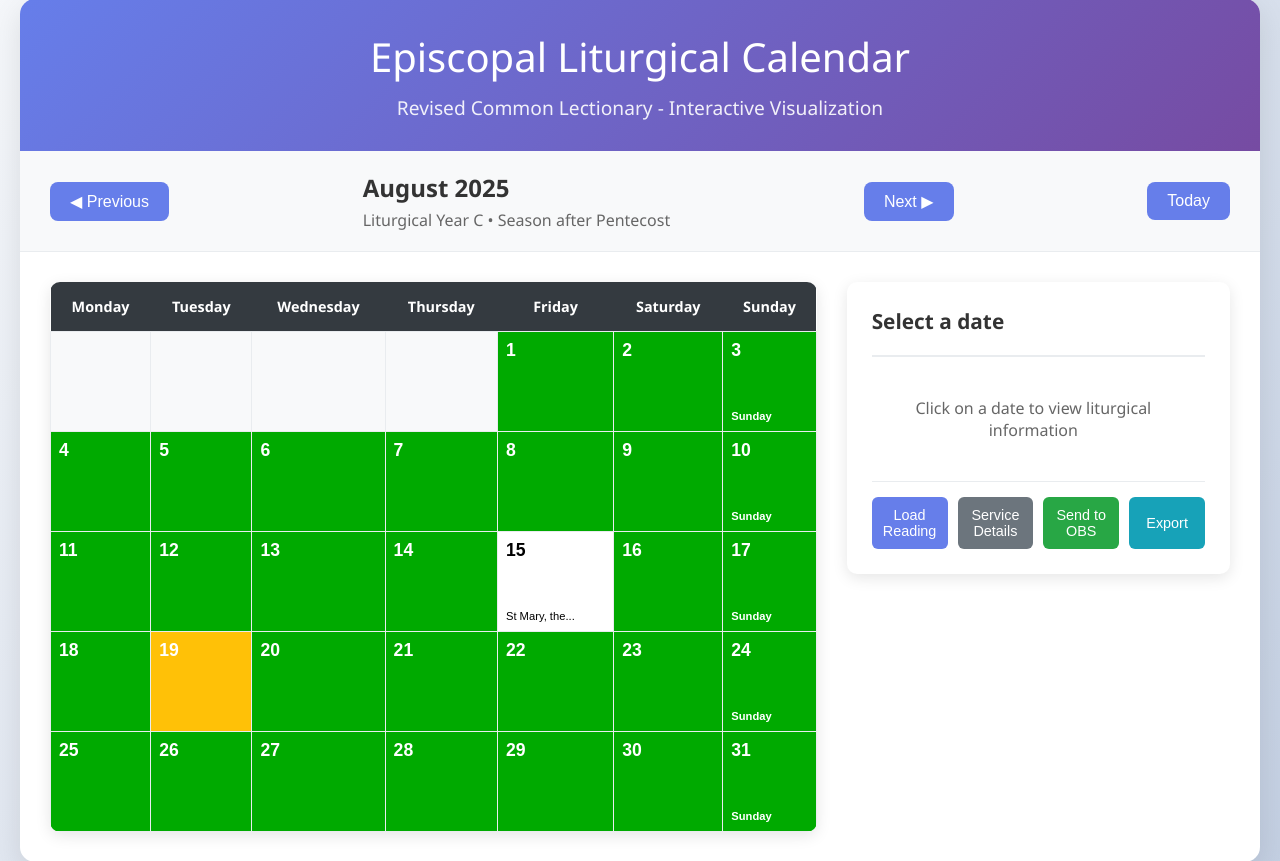
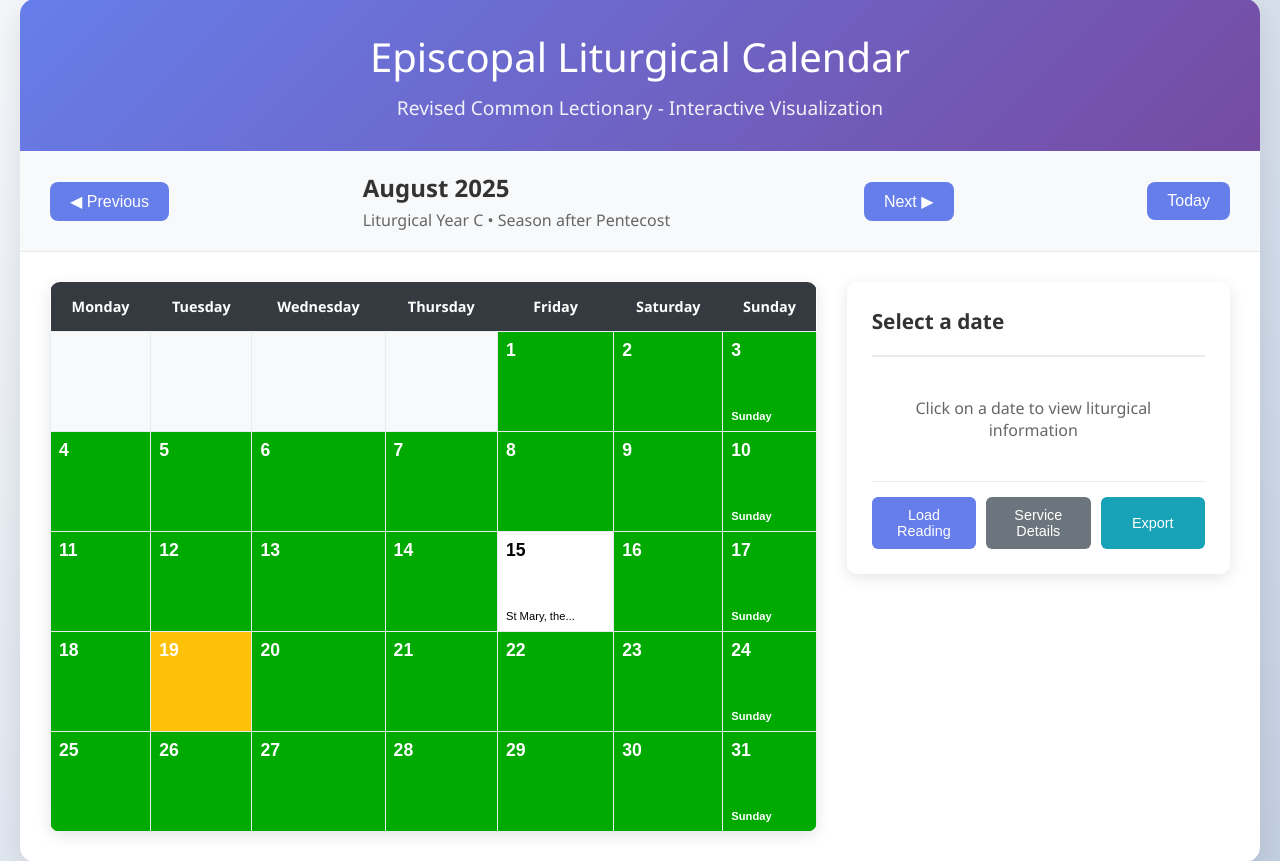
Before and after one commit to philippe-in-sf/LiturgyCreator, a Flask app: page / in a window 1280 px wide. Shown: the part 21-882 px from the top of the page. Run offline with Flask 3, Linux system fonts and the light colour scheme.

Commit message:
Remove OBS sending feature and streamline export process
Remove the "Send to OBS" button and functionality from the calendar interface, focusing solely on the export feature for retrieving readings. This change temporarily disables direct OBS integration in favor of the export workflow.

Replit-Commit-Author: Agent
Replit-Commit-Session-Id: 384dec8e-8a16-462f-a632-3e99a11fa241
Replit-Commit-Checkpoint-Type: full_checkpoint

```diff
--- a/templates/calendar.html
+++ b/templates/calendar.html
@@ -480,7 +480,6 @@
                 <div class="action-buttons">
                     <button class="action-btn btn-primary" onclick="loadReadings()">Load Reading</button>
                     <button class="action-btn btn-secondary" onclick="showServiceDetails()">Service Details</button>
-                    <button class="action-btn btn-success" onclick="sendToOBS()">Send to OBS</button>
                     <button class="action-btn btn-info" onclick="exportReading()">Export</button>
                 </div>
             </div>
@@ -787,41 +786,7 @@
             loadReadingsForDate(dateStr);
         }
 
-        function sendToOBS() {
-            if (!selectedReadings || !selectedReadings.has_readings) {
-                showError('No readings available to send to OBS');
-                return;
-            }
 
-            const dateStr = selectedDate.toISOString().split('T')[0];
-
-            // Include service details in OBS send
-            const currentServiceDetails = serviceDetails[dateStr] || {};
-
-            fetch('/api/send_to_obs', {
-                method: 'POST',
-                headers: {
-                    'Content-Type': 'application/json',
-                },
-                body: JSON.stringify({
-                    date: dateStr,
-                    readings: selectedReadings,
-                    serviceDetails: currentServiceDetails
-                })
-            })
-            .then(response => response.json())
-            .then(data => {
-                if (data.success) {
-                    showSuccess('Readings and service details sent to OBS successfully!');
-                } else {
-                    showError('Failed to send to OBS: ' + (data.message || 'Unknown error'));
-                }
-            })
-            .catch(error => {
-                console.error('Error sending to OBS:', error);
-                showError('Error connecting to OBS');
-            });
-        }
 
         function exportReading() {
             if (!selectedReadings || !selectedReadings.has_readings) {
```
Also changed, not shown: replit.md (+3 -2 lines).
